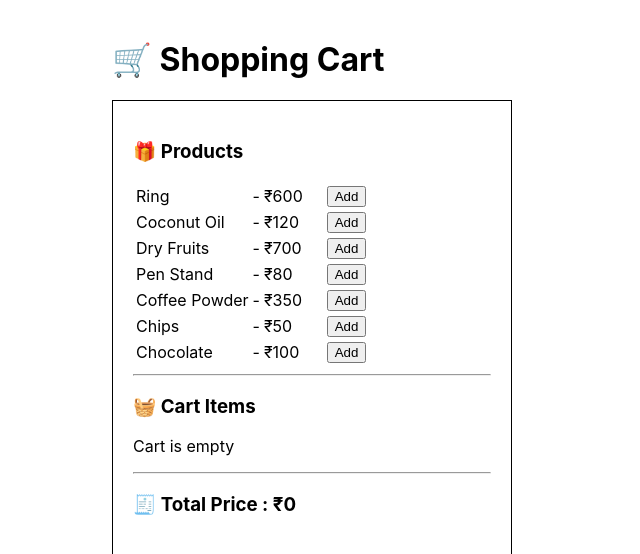
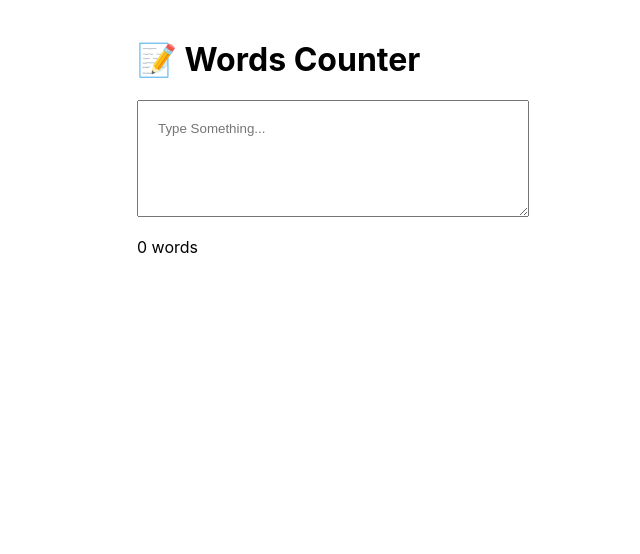
Before and after one commit to KethraPackiamB/react-hooks-deep-dive, a React (Create React App) app: page / in a window 1280 px wide. Shown: the top 554 px of the page, without its empty margins (328-968 px from the left). Built offline with nearby package versions, Linux system fonts and the light colour scheme.

Commit message:
Words Counter by useRef

```diff
--- a/src/App.js
+++ b/src/App.js
@@ -6,6 +6,7 @@ import SettingPanel from './Components/AppPanelSettingByContextAPI/SettingPanel'
 import { SettingContextProvider } from './Components/AppPanelSettingByContextAPI/SettingContext';
 import UserApp from './Components/AppPanelSettingByContextAPI/UserApp';
 import ShoppingCartbyUseReducer from './Components/ShoppingCartbyUseReducer';
+import WordsCounterByUseRef from './Components/WordsCounterByUseRef';
 
 function App() {
   return (
@@ -16,7 +17,8 @@ function App() {
       <SettingPanel/>
       <UserApp/>
       </SettingContextProvider> */}
-      <ShoppingCartbyUseReducer/>
+      {/* <ShoppingCartbyUseReducer/> */}
+      <WordsCounterByUseRef/>
     </div>
   );
 }
--- /dev/null
+++ b/src/Components/WordsCounterByUseRef.jsx
@@ -0,0 +1,44 @@
+import { useRef, useState } from "react";
+
+const WordsCounterByUseRef = () => {
+  const wordCountRef = useRef(0);
+  const counterDisplayRef = useRef(null);
+  const textAreaRef = useRef(null);
+  const [status, setStatus] = useState(null);
+
+  const handleInput = (e) => {
+    const text = e.target.value.trim();
+
+    const word = text === "" ? [] : text.split(/\s+/);
+
+    wordCountRef.current = word.length;
+
+    counterDisplayRef.current.innerText = `${wordCountRef.current} words`;
+
+    if (wordCountRef.current > 4) {
+      setStatus("⚠️ Limit Reached ...");
+    } else {
+      setStatus(null);
+    }
+  };
+  return (
+    <div style={{ width: "350px", margin: "40px auto" }}>
+      <h1>📝 Words Counter</h1>
+      <textarea
+        name=""
+        id=""
+        placeholder="Type Something..."
+        rows={5}
+        onInput={handleInput}
+        ref={textAreaRef}
+        style={{width: "100%", padding: "20px", fontFamily: "sans-serif"}}
+      ></textarea>
+      <div style={{display: "flex", gap: "42%" }}>
+      <p ref={counterDisplayRef}>0 words</p>
+      <p style={{color : "#f00b0b"}}>{status}</p>
+      </div>
+    </div>
+  );
+};
+
+export default WordsCounterByUseRef;
```
